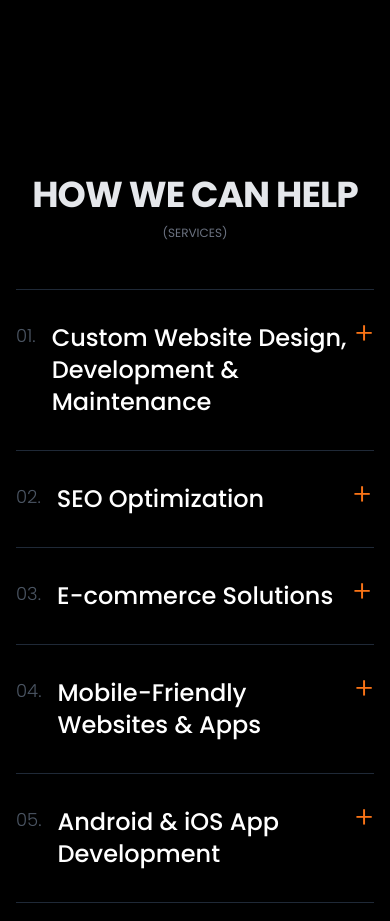
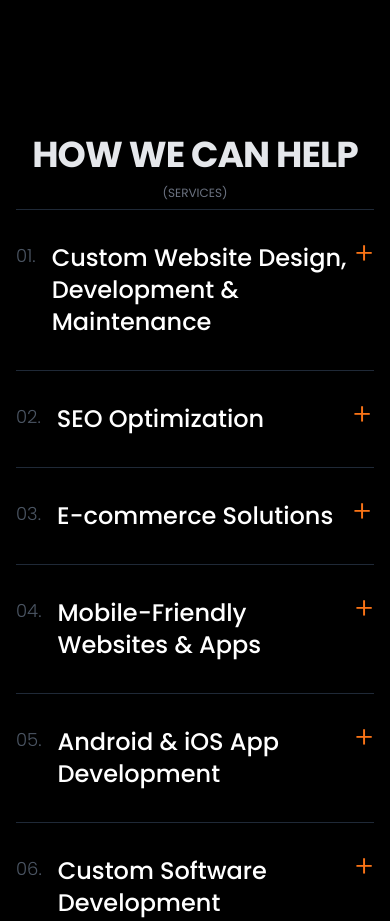
Before and after one commit to rajayush01/elite8, a React (Vite) app: page / in a window 390 px wide. Shown: the part 2820-3741 px from the top of the page. Built offline with nearby package versions, Linux system fonts and the light colour scheme.

Commit message:
adding header in service

```diff
--- a/src/components/home/ServicesMobile.tsx
+++ b/src/components/home/ServicesMobile.tsx
@@ -102,7 +102,7 @@ export default function ServicesMobile() {
   return (
     <div className="bg-black text-white px-4 py-8">
 
-          <div className="border-b border-gray-800 py-12 sm:py-16 md:py-20">
+          <div className="border-b border-gray-800 py-2 sm:py-16 md:py-20">
         <div className="max-w-7xl mx-auto px-4 sm:px-6 md:px-8 flex flex-col justify-center items-center">
           <div className="flex flex-col sm:flex-row items-center sm:items-start gap-2 sm:gap-0">
             <h1 className="text-4xl sm:text-5xl md:text-6xl lg:text-7xl xl:text-8xl font-bold text-gray-200 leading-tight tracking-tight text-center sm:text-left">
```
